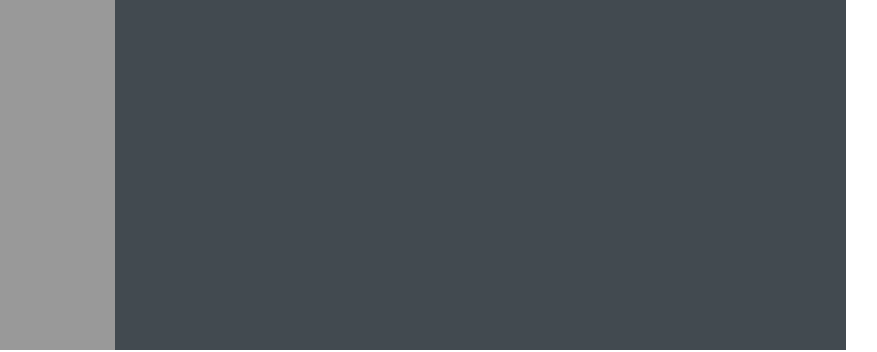
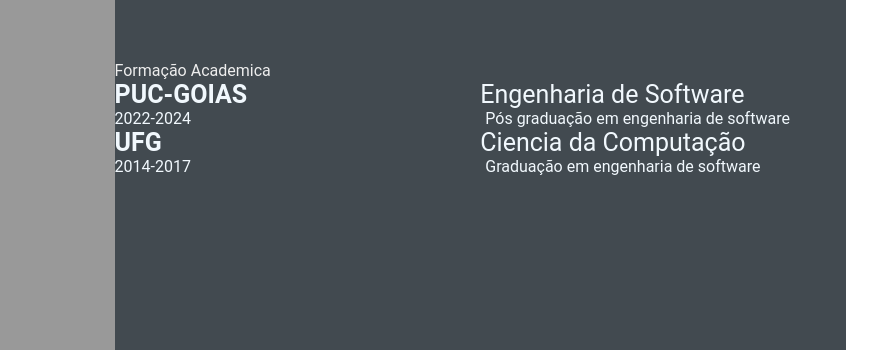
Before and after one commit to jplopez-021/jplopez-021.github.io, a plain HTML site: page index.html in a window 1280 px wide. Shown: the part 513-865 px from the top of the page, 306-1183 px from the left. Drawn offline with Linux system fonts and the light colour scheme.

Commit message:
feature: add school academy

```diff
--- a/index.html
+++ b/index.html
@@ -1,4 +1,5 @@
 <html lang="en">
+
 <head>
     <meta charset="UTF-8">
     <meta http-equiv="X-UA-Compatible" content="IE=edge">
@@ -6,6 +7,7 @@
     <title>João Pedro Lopes</title>
     <link rel="stylesheet" href="style.css">
 </head>
+
 <body>
     <main class="resume-contents">
         <section class="left-section">
@@ -27,11 +29,21 @@
                 <div class="skills">
                     <p class="left-title">Skills</p>
                     <ul>
-                        <li><p>HTML, CSS, Git & GitHub</p></li>
-                        <li><p>Windows</p></li>
-                        <li><p>Phyton, Java</p></li>
-                        <li><p>JavaScript</p></li>
-                        <li><p>SQL</p></li>
+                        <li>
+                            <p>HTML, CSS, Git & GitHub</p>
+                        </li>
+                        <li>
+                            <p>Windows</p>
+                        </li>
+                        <li>
+                            <p>Phyton, Java</p>
+                        </li>
+                        <li>
+                            <p>JavaScript</p>
+                        </li>
+                        <li>
+                            <p>SQL</p>
+                        </li>
                     </ul>
                 </div>
             </section>
@@ -78,7 +90,31 @@
                     </div>
                 </div>
             </section>
+            <section class="education gap">
+                <div class="right-title">Formação Academica</div>
+                <div class="education-contents">
+                    <div class="education-left">
+                        <p class="education-school-name">PUC-GOIAS</p>
+                        <p class="education-time-period">2022-2024</p>
+                    </div>
+                    <div class="education-right">
+                        <p class="education-subject">Engenharia de Software</p>
+                        <p class="education-desc">
+                            Pós graduação em engenharia de software
+                        </p>
+                    </div>
+                    <div class="education-left">
+                        <p class="education-school-name">UFG</p>
+                        <p class="education-time-period">2014-2017</p>
+                    </div>
+                    <div class="education-right">
+                        <p class="education-subject">Ciencia da Computação</p>
+                        <p class="education-desc">
+                            Graduação em engenharia de software
+                </div>
+            </section>
         </section>
     </main>
 </body>
+
 </html>
```
Lines whose indentation alone changed are shown as unchanged.
